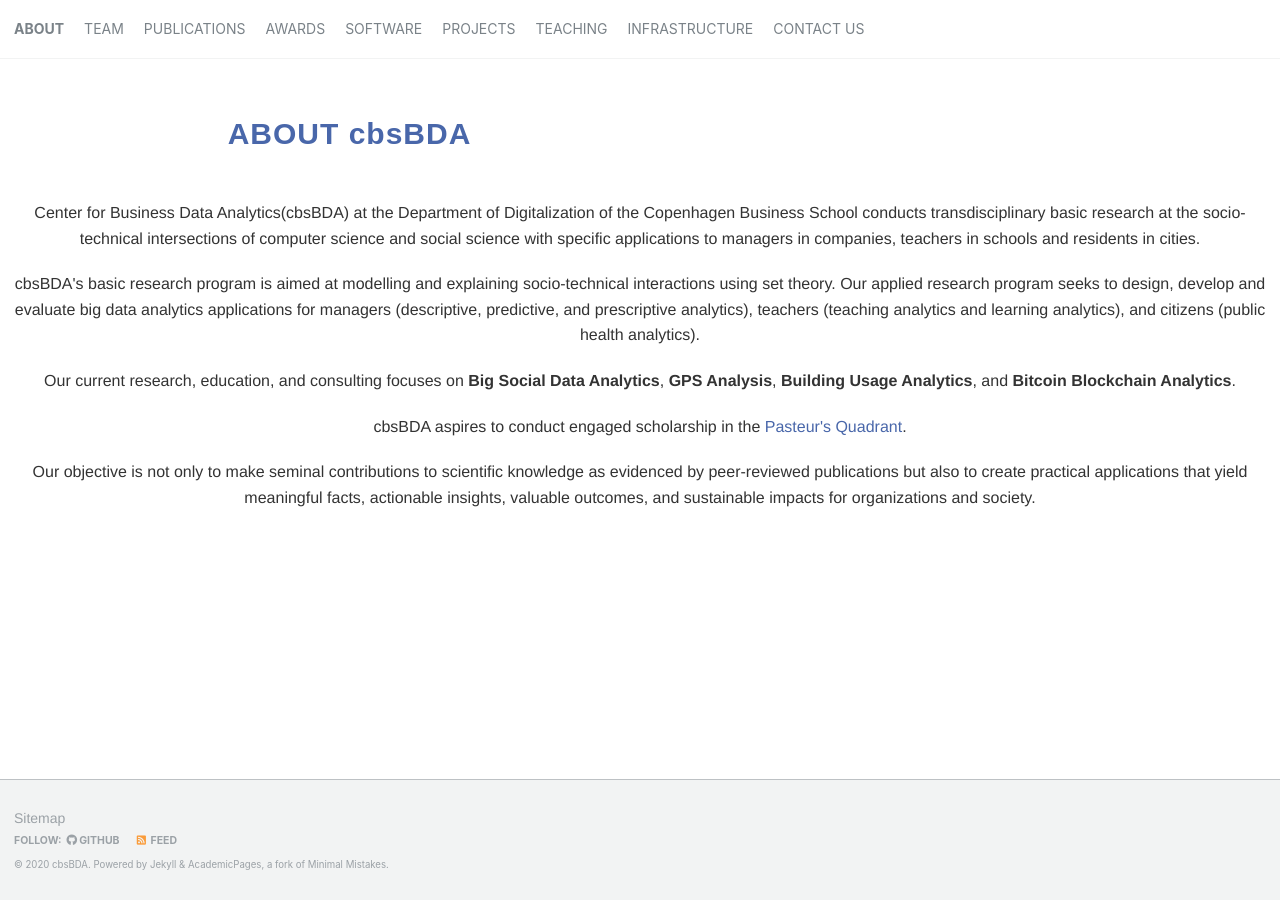
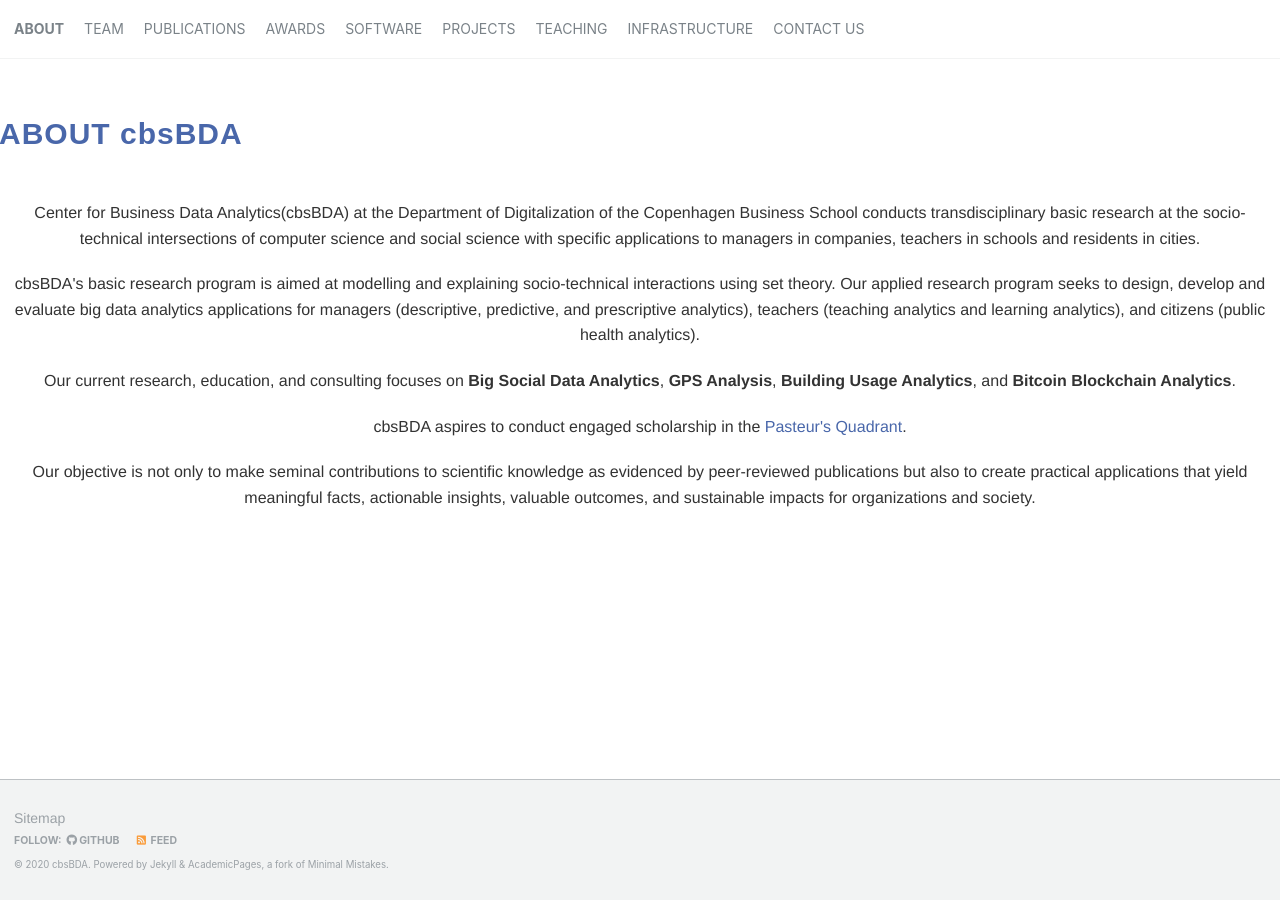
Before and after one commit to cbsBDA/cbsBDA-homepage, a Jekyll site: the page built from _pages/about.md, in a window 1280 px wide. Built offline with Jekyll 4.4.1, drawn with Linux system fonts in a browser that asks for light colours.

Commit message:
Update about.md

```diff
--- a/_pages/about.md
+++ b/_pages/about.md
@@ -13,7 +13,7 @@ author_profile: true
   <div class="heading-about">
     <div class="container w-100 p-0 m-0">
       <div class="row">
-        <div class="col-lg-8 col-lg-offset-2">
+        <div class="col-lg-8 col-lg-offset-2 p-0 m-0">
           <div class="wow bounceInDown m-0" data-wow-delay="0.4s">
             <div class="section-heading">
               <h2 class="text-left">ABOUT cbsBDA</h2>
```
